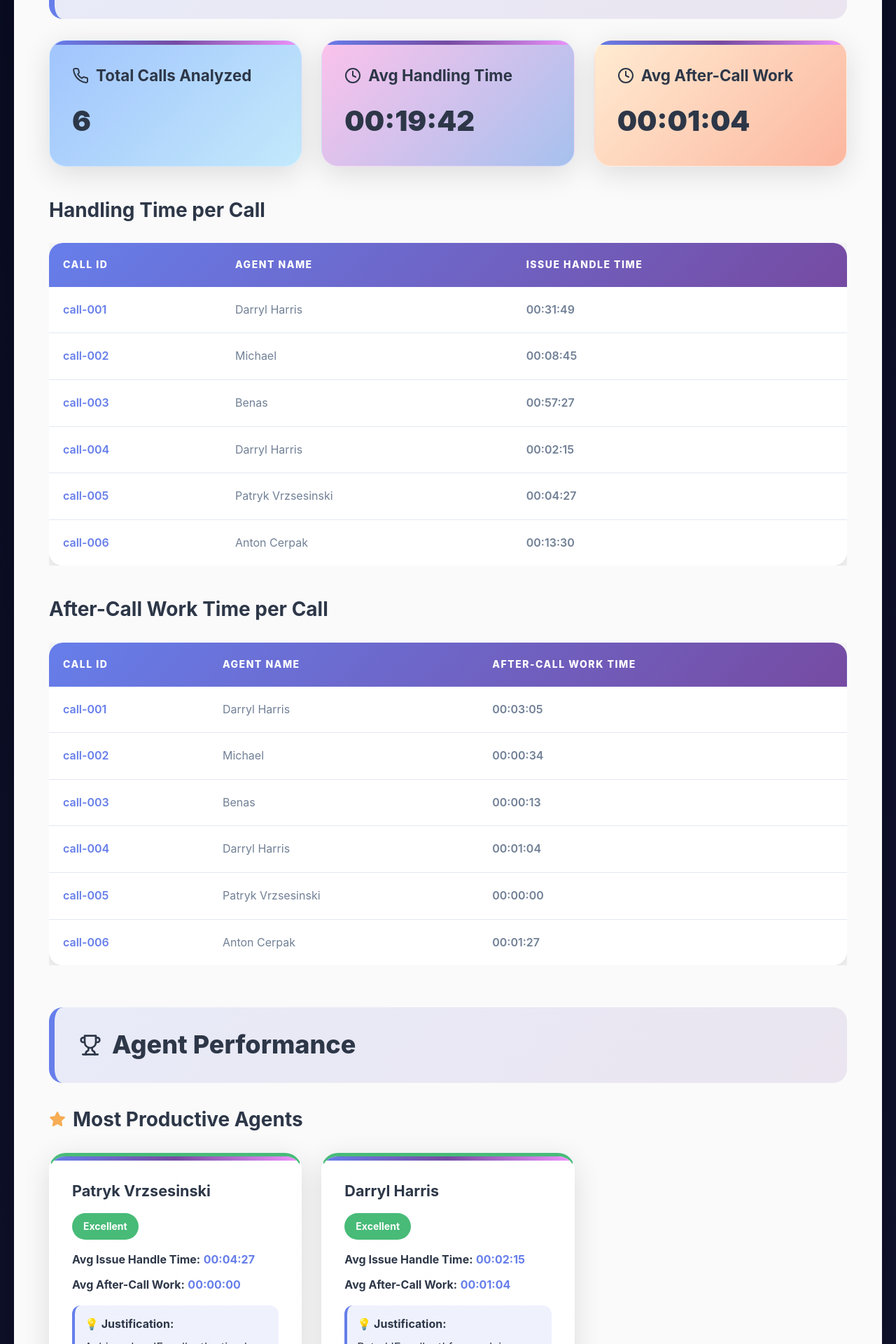
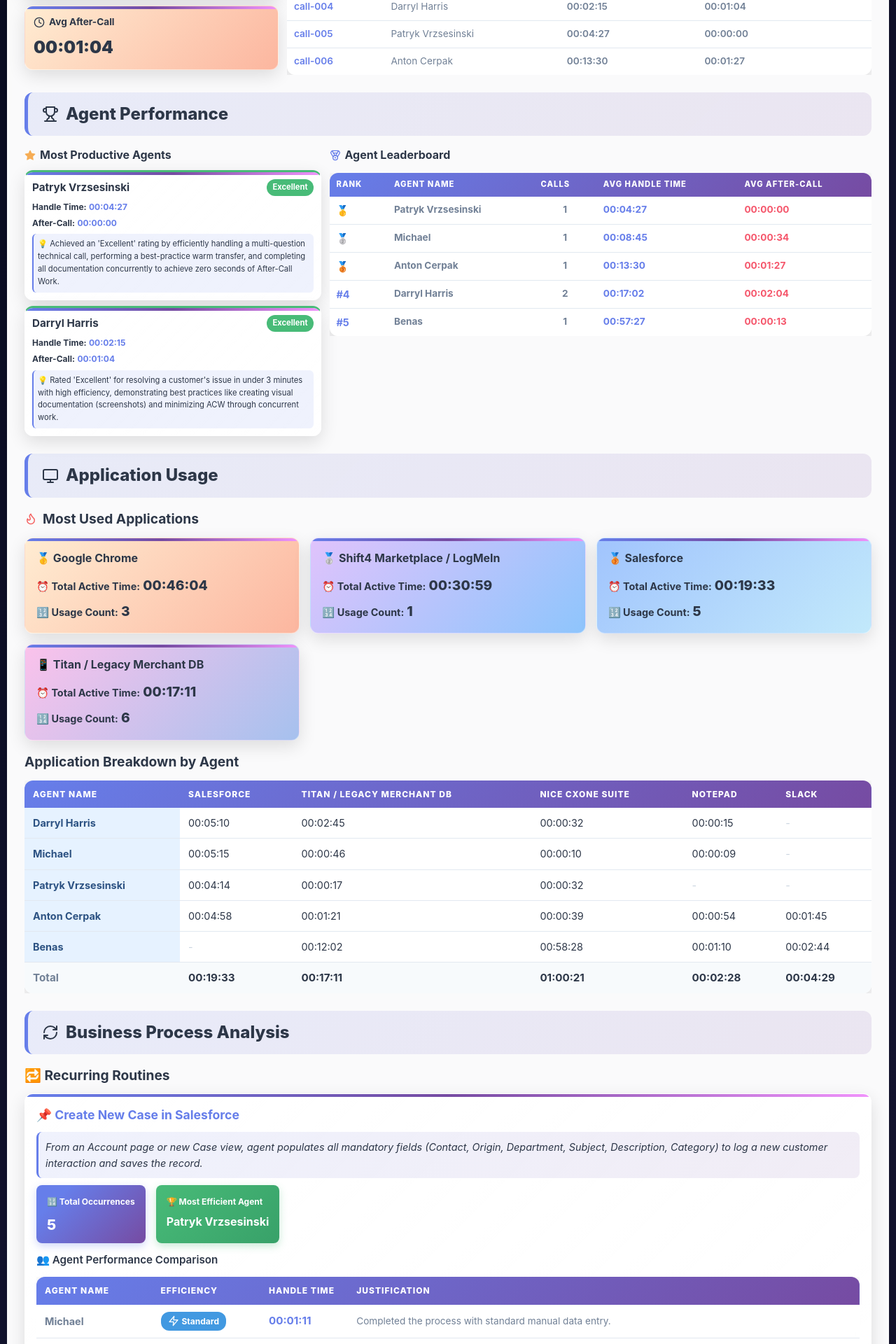
Before and after one commit to omerkul/demo, a React (Vite) app in the folder react-app/: page / in a window 1280 px wide. Shown: the part 380-2300 px from the top of the page at 70% size. Built offline with nearby package versions, Linux system fonts and the light colour scheme.

Commit message:
refactor

```diff
--- a/react-app/src/components/AgentPerformance.tsx
+++ b/react-app/src/components/AgentPerformance.tsx
@@ -22,72 +22,82 @@
   return (
     <section className="section">
       <h2 className="section-title">
-        <Trophy size={32} />
+        <Trophy size={24} />
         Agent Performance
       </h2>
 
-      <h3 style={{ marginBottom: '20px', fontSize: '1.75rem', fontWeight: '700', display: 'flex', alignItems: 'center', gap: '10px' }}>
-        <Star size={24} fill="#f6ad55" stroke="#f6ad55" />
+      <div style={{ display: 'flex', gap: '12px', alignItems: 'flex-start' }}>
+        {/* Most Productive Agents - Left Side */}
+        <div style={{ flex: '0 0 35%' }}>
+          <h3 style={{ marginBottom: '8px', fontSize: '1rem', fontWeight: '700', display: 'flex', alignItems: 'center', gap: '6px' }}>
+            <Star size={16} fill="#f6ad55" stroke="#f6ad55" />
             Most Productive Agents
           </h3>
-      <div className="card-grid">
+          <div style={{ display: 'flex', flexDirection: 'column', gap: '8px' }}>
             {data.mostProductiveAgents.map((agent) => (
-          <div key={agent.agentId} className="card" style={{ borderTop: `5px solid ${getRatingColor(agent.metrics.qualitativeRating)}` }}>
-            <h3 className="card-title">{agent.agentName}</h3>
-            <span className="badge badge-success" style={{ background: getRatingColor(agent.metrics.qualitativeRating), marginBottom: '16px' }}>
+              <div key={agent.agentId} className="card" style={{ borderTop: `3px solid ${getRatingColor(agent.metrics.qualitativeRating)}`, padding: '10px' }}>
+                <div style={{ display: 'flex', justifyContent: 'space-between', alignItems: 'center', marginBottom: '6px' }}>
+                  <h3 style={{ fontSize: '0.95rem', fontWeight: '700', margin: 0 }}>{agent.agentName}</h3>
+                  <span className="badge badge-success" style={{ background: getRatingColor(agent.metrics.qualitativeRating), padding: '3px 8px', fontSize: '0.7rem' }}>
                     {agent.metrics.qualitativeRating}
                   </span>
-            <p style={{ marginBottom: '10px' }}>
-              <strong>Avg Issue Handle Time:</strong>{' '}
+                </div>
+                <div style={{ fontSize: '0.75rem', marginBottom: '4px' }}>
+                  <strong>Handle Time:</strong>{' '}
                   <span style={{ color: '#667eea', fontWeight: '700' }}>{agent.metrics.averageIssueHandleTime}</span>
-            </p>
-            <p style={{ marginBottom: '16px' }}>
-              <strong>Avg After-Call Work:</strong>{' '}
+                </div>
+                <div style={{ fontSize: '0.75rem', marginBottom: '6px' }}>
+                  <strong>After-Call:</strong>{' '}
                   <span style={{ color: '#667eea', fontWeight: '700' }}>{agent.metrics.averageAfterCallWorkTime}</span>
-            </p>
+                </div>
                 <div style={{
-              padding: '14px',
+                  padding: '6px',
                   background: 'rgba(102, 126, 234, 0.1)',
-              borderRadius: '12px',
-              borderLeft: '4px solid #667eea'
+                  borderRadius: '6px',
+                  borderLeft: '2px solid #667eea',
+                  fontSize: '0.7rem'
                 }}>
-              <strong>💡 Justification:</strong>
-              <p style={{ marginTop: '8px' }}>{agent.justification}</p>
+                  <strong>💡</strong> {agent.justification}
                 </div>
               </div>
             ))}
           </div>
+        </div>
 
-      <h3 style={{ marginTop: '40px', marginBottom: '20px', fontSize: '1.75rem', fontWeight: '700', display: 'flex', alignItems: 'center', gap: '10px' }}>
-        <Medal size={24} stroke="#667eea" />
+        {/* Agent Leaderboard - Right Side */}
+        <div style={{ flex: '1' }}>
+          <h3 style={{ marginBottom: '8px', fontSize: '1rem', fontWeight: '700', display: 'flex', alignItems: 'center', gap: '6px' }}>
+            <Medal size={16} stroke="#667eea" />
             Agent Leaderboard
           </h3>
           <div className="table-container">
             <table>
               <thead>
                 <tr>
-              <th>Rank</th>
-              <th>Agent Name</th>
-              <th>Total Calls</th>
-              <th>Avg Issue Handle Time</th>
-              <th>Avg After-Call Work</th>
+                  <th style={{ padding: '8px 10px', fontSize: '0.7rem' }}>Rank</th>
+                  <th style={{ padding: '8px 10px', fontSize: '0.7rem' }}>Agent Name</th>
+                  <th style={{ padding: '8px 10px', fontSize: '0.7rem' }}>Calls</th>
+                  <th style={{ padding: '8px 10px', fontSize: '0.7rem' }}>Avg Handle Time</th>
+                  <th style={{ padding: '8px 10px', fontSize: '0.7rem' }}>Avg After-Call</th>
                 </tr>
               </thead>
               <tbody>
                 {data.agentLeaderboard.map((agent, index) => (
                   <tr key={agent.agentId}>
-                <td style={{ fontWeight: 'bold', fontSize: '1.3rem', color: index < 3 ? '#f6ad55' : '#667eea' }}>
+                    <td style={{ padding: '8px 10px', fontWeight: 'bold', fontSize: '0.9rem', color: index < 3 ? '#f6ad55' : '#667eea' }}>
                       {getMedalIcon(index)}
                     </td>
-                <td style={{ fontWeight: '700' }}>{agent.agentName}</td>
-                <td style={{ textAlign: 'center', fontWeight: '700', fontSize: '1.1rem' }}>{agent.totalCalls}</td>
-                <td style={{ fontWeight: '700', color: '#667eea' }}>{agent.averageIssueHandleTime}</td>
-                <td style={{ fontWeight: '700', color: '#f5576c' }}>{agent.averageAfterCallWorkTime}</td>
+                    <td style={{ padding: '8px 10px', fontWeight: '700', fontSize: '0.85rem' }}>{agent.agentName}</td>
+                    <td style={{ padding: '8px 10px', textAlign: 'center', fontWeight: '700', fontSize: '0.85rem' }}>{agent.totalCalls}</td>
+                    <td style={{ padding: '8px 10px', fontWeight: '700', color: '#667eea', fontSize: '0.85rem' }}>{agent.averageIssueHandleTime}</td>
+                    <td style={{ padding: '8px 10px', fontWeight: '700', color: '#f5576c', fontSize: '0.85rem' }}>{agent.averageAfterCallWorkTime}</td>
                   </tr>
                 ))}
               </tbody>
             </table>
           </div>
+        </div>
+      </div>
     </section>
   );
 }
--- a/react-app/src/components/ApplicationUsage.tsx
+++ b/react-app/src/components/ApplicationUsage.tsx
@@ -26,33 +26,33 @@
   return (
     <section className="section">
       <h2 className="section-title">
-        <Monitor size={32} />
+        <Monitor size={24} />
         Application Usage
       </h2>
 
-      <h3 style={{ marginBottom: '20px', fontSize: '1.75rem', fontWeight: '700', display: 'flex', alignItems: 'center', gap: '10px' }}>
-        <Flame size={24} stroke="#f56565" />
+      <h3 style={{ marginBottom: '10px', fontSize: '1.2rem', fontWeight: '700', display: 'flex', alignItems: 'center', gap: '8px' }}>
+        <Flame size={18} stroke="#f56565" />
         Most Used Applications
       </h3>
       <div className="card-grid">
         {data.mostUsedApplications.map((app, index) => (
           <div key={app.applicationName} className="card" style={{ background: getGradientForIndex(index) }}>
-            <h3 className="card-title" style={{ fontSize: '1.4rem' }}>
+            <h3 className="card-title" style={{ fontSize: '1rem' }}>
               {getMedalForIndex(index)} {app.applicationName}
             </h3>
-            <p style={{ marginBottom: '10px' }}>
+            <p style={{ marginBottom: '6px', fontSize: '0.9rem' }}>
               <strong>⏰ Total Active Time:</strong>{' '}
-              <span style={{ fontSize: '1.5rem', fontWeight: '800', color: '#2d3748' }}>{app.totalActiveTime}</span>
+              <span style={{ fontSize: '1.2rem', fontWeight: '800', color: '#2d3748' }}>{app.totalActiveTime}</span>
             </p>
-            <p>
+            <p style={{ fontSize: '0.9rem' }}>
               <strong>🔢 Usage Count:</strong>{' '}
-              <span style={{ fontSize: '1.5rem', fontWeight: '800', color: '#2d3748' }}>{app.usageCount}</span>
+              <span style={{ fontSize: '1.2rem', fontWeight: '800', color: '#2d3748' }}>{app.usageCount}</span>
             </p>
           </div>
         ))}
       </div>
 
-      <h3 style={{ marginTop: '40px', marginBottom: '20px', fontSize: '1.75rem', fontWeight: '700' }}>
+      <h3 style={{ marginTop: '15px', marginBottom: '8px', fontSize: '1.2rem', fontWeight: '700' }}>
         Application Breakdown by Agent
       </h3>
       <div className="table-container">
@@ -103,12 +103,12 @@
               background: '#f7fafc',
               fontWeight: '700'
             }}>
-              <td style={{ fontWeight: '700', fontSize: '1.05rem' }}>Total</td>
+              <td style={{ fontWeight: '700', fontSize: '0.95rem' }}>Total</td>
               {data.applicationBreakdown.map((app) => (
                 <td key={app.applicationName} style={{
                   textAlign: 'left',
                   fontWeight: '700',
-                  fontSize: '1.05rem',
+                  fontSize: '0.95rem',
                   color: '#2d3748'
                 }}>
                   {app.totalActiveTime}
--- a/react-app/src/components/BusinessProcessAnalysis.tsx
+++ b/react-app/src/components/BusinessProcessAnalysis.tsx
@@ -21,52 +21,52 @@
   return (
     <section className="section">
       <h2 className="section-title">
-        <RefreshCw size={32} />
+        <RefreshCw size={24} />
         Business Process Analysis
       </h2>
 
-      <h3 style={{ marginBottom: '20px', fontSize: '1.75rem', fontWeight: '700' }}>
+      <h3 style={{ marginBottom: '10px', fontSize: '1.2rem', fontWeight: '700' }}>
         🔁 Recurring Routines
       </h3>
       {data.recurringRoutines.map((routine) => (
-        <div key={routine.routineLabel} className="card" style={{ marginBottom: '30px' }}>
-          <h3 className="card-title" style={{ color: '#667eea', fontSize: '1.5rem' }}>
+        <div key={routine.routineLabel} className="card" style={{ marginBottom: '15px' }}>
+          <h3 className="card-title" style={{ color: '#667eea', fontSize: '1.1rem' }}>
             📌 {routine.routineLabel}
           </h3>
           <p style={{
-            padding: '16px',
+            padding: '10px',
             background: 'linear-gradient(135deg, rgba(102, 126, 234, 0.1) 0%, rgba(118, 75, 162, 0.1) 100%)',
-            borderRadius: '12px',
-            borderLeft: '5px solid #667eea',
+            borderRadius: '8px',
+            borderLeft: '3px solid #667eea',
             fontStyle: 'italic',
-            fontSize: '1.05rem',
-            marginBottom: '20px'
+            fontSize: '0.9rem',
+            marginBottom: '10px'
           }}>
             {routine.patternSummary}
           </p>
-          <div style={{ display: 'flex', gap: '30px', marginBottom: '20px', flexWrap: 'wrap' }}>
+          <div style={{ display: 'flex', gap: '15px', marginBottom: '10px', flexWrap: 'wrap' }}>
             <div style={{
-              padding: '16px 24px',
+              padding: '10px 15px',
               background: 'linear-gradient(135deg, #667eea 20%, #764ba2 100%)',
-              borderRadius: '12px',
+              borderRadius: '8px',
               color: 'white',
-              boxShadow: '0 8px 20px rgba(102, 126, 234, 0.3)'
+              boxShadow: '0 4px 12px rgba(102, 126, 234, 0.3)'
             }}>
-              <strong style={{ fontSize: '0.9rem' }}>🔢 Total Occurrences</strong>
-              <p style={{ fontSize: '2rem', fontWeight: '800', margin: '8px 0 0 0' }}>{routine.totalOccurrences}</p>
+              <strong style={{ fontSize: '0.75rem' }}>🔢 Total Occurrences</strong>
+              <p style={{ fontSize: '1.3rem', fontWeight: '800', margin: '4px 0 0 0' }}>{routine.totalOccurrences}</p>
             </div>
             <div style={{
-              padding: '16px 24px',
+              padding: '10px 15px',
               background: 'linear-gradient(135deg, #48bb78 0%, #38a169 100%)',
-              borderRadius: '12px',
+              borderRadius: '8px',
               color: 'white',
-              boxShadow: '0 8px 20px rgba(72, 187, 120, 0.3)'
+              boxShadow: '0 4px 12px rgba(72, 187, 120, 0.3)'
             }}>
-              <strong style={{ fontSize: '0.9rem' }}>🏆 Most Efficient Agent</strong>
-              <p style={{ fontSize: '1.3rem', fontWeight: '700', margin: '8px 0 0 0' }}>{routine.mostEfficientAgent.agentName}</p>
+              <strong style={{ fontSize: '0.75rem' }}>🏆 Most Efficient Agent</strong>
+              <p style={{ fontSize: '1rem', fontWeight: '700', margin: '4px 0 0 0' }}>{routine.mostEfficientAgent.agentName}</p>
             </div>
           </div>
-          <h4 style={{ marginTop: '30px', marginBottom: '15px', fontSize: '1.15rem', fontWeight: '600' }}>
+          <h4 style={{ marginTop: '12px', marginBottom: '8px', fontSize: '0.95rem', fontWeight: '600' }}>
             👥 Agent Performance Comparison
           </h4>
           <div className="table-container">
@@ -93,8 +93,8 @@
                         {agent.efficiency}
                       </span>
                     </td>
-                    <td style={{ fontWeight: '700', color: '#667eea', fontSize: '1.05rem' }}>{agent.handleTime}</td>
-                    <td style={{ fontSize: '0.95rem' }}>{agent.justification}</td>
+                    <td style={{ fontWeight: '700', color: '#667eea', fontSize: '0.95rem' }}>{agent.handleTime}</td>
+                    <td style={{ fontSize: '0.85rem' }}>{agent.justification}</td>
                   </tr>
                 ))}
               </tbody>
--- a/react-app/src/components/ReportMetadata.tsx
+++ b/react-app/src/components/ReportMetadata.tsx
@@ -20,107 +20,93 @@
   return (
     <section className="section">
       <h2 className="section-title">
-        <FileText size={32} />
+        <FileText size={24} />
         Report Overview
       </h2>
 
-      <div className="card-grid">
+      <div style={{ display: 'flex', gap: '12px', alignItems: 'flex-start' }}>
+        {/* Left Side - Metric Cards (Stacked Vertically) */}
+        <div style={{ flex: '0 0 30%', display: 'flex', flexDirection: 'column', gap: '10px' }}>
           {/* Total Calls Card */}
-        <div className="card" style={{ background: getGradientForIndex(2) }}>
-          <h3 className="card-title" style={{ fontSize: '1.4rem', display: 'flex', alignItems: 'center', gap: '10px' }}>
-            <Phone size={24} />
-            Total Calls Analyzed
+          <div className="card" style={{ background: getGradientForIndex(2), padding: '12px' }}>
+            <h3 style={{ fontSize: '0.85rem', display: 'flex', alignItems: 'center', gap: '6px', marginBottom: '6px', fontWeight: '700' }}>
+              <Phone size={16} />
+              Total Calls
             </h3>
             <p style={{
-            fontSize: '2.5rem',
+              fontSize: '1.5rem',
               fontWeight: '900',
               color: '#2d3748',
-            marginTop: '10px'
+              margin: 0
             }}>
               {metadata.totalCallsAnalyzed}
             </p>
           </div>
 
           {/* Average Handling Time Card */}
-        <div className="card" style={{ background: getGradientForIndex(3) }}>
-          <h3 className="card-title" style={{ fontSize: '1.4rem', display: 'flex', alignItems: 'center', gap: '10px' }}>
-            <Clock size={24} />
-            Avg Handling Time
+          <div className="card" style={{ background: getGradientForIndex(3), padding: '12px' }}>
+            <h3 style={{ fontSize: '0.85rem', display: 'flex', alignItems: 'center', gap: '6px', marginBottom: '6px', fontWeight: '700' }}>
+              <Clock size={16} />
+              Avg Handle Time
             </h3>
             <p style={{
-            fontSize: '2.5rem',
+              fontSize: '1.5rem',
               fontWeight: '900',
               color: '#2d3748',
-            marginTop: '10px'
+              margin: 0
             }}>
               {metrics.averageHandlingTime.overallAverage}
             </p>
           </div>
 
           {/* Average After-Call Work Card */}
-        <div className="card" style={{ background: getGradientForIndex(0) }}>
-          <h3 className="card-title" style={{ fontSize: '1.4rem', display: 'flex', alignItems: 'center', gap: '10px' }}>
-            <Clock size={24} />
-            Avg After-Call Work
+          <div className="card" style={{ background: getGradientForIndex(0), padding: '12px' }}>
+            <h3 style={{ fontSize: '0.85rem', display: 'flex', alignItems: 'center', gap: '6px', marginBottom: '6px', fontWeight: '700' }}>
+              <Clock size={16} />
+              Avg After-Call
             </h3>
             <p style={{
-            fontSize: '2.5rem',
+              fontSize: '1.5rem',
               fontWeight: '900',
               color: '#2d3748',
-            marginTop: '10px'
+              margin: 0
             }}>
               {metrics.averageAfterCallWork.overallAverage}
             </p>
           </div>
         </div>
 
-      {/* Detailed Tables */}
-      <h3 style={{ marginTop: '40px', marginBottom: '20px', fontSize: '1.75rem', fontWeight: '700' }}>
-        Handling Time per Call
+        {/* Right Side - Call Metrics Details Table */}
+        <div style={{ flex: '1' }}>
+          <h3 style={{ marginBottom: '8px', fontSize: '1rem', fontWeight: '700' }}>
+            Call Metrics Details
           </h3>
           <div className="table-container">
             <table>
               <thead>
                 <tr>
-              <th>Call ID</th>
-              <th>Agent Name</th>
-              <th>Issue Handle Time</th>
+                  <th style={{ padding: '8px 10px', fontSize: '0.7rem' }}>Call ID</th>
+                  <th style={{ padding: '8px 10px', fontSize: '0.7rem' }}>Agent Name</th>
+                  <th style={{ padding: '8px 10px', fontSize: '0.7rem' }}>Handle Time</th>
+                  <th style={{ padding: '8px 10px', fontSize: '0.7rem' }}>After-Call Time</th>
                 </tr>
               </thead>
               <tbody>
-            {metrics.averageHandlingTime.calls.map((call) => (
+                {metrics.averageHandlingTime.calls.map((call, index) => {
+                  const afterCallWorkCall = metrics.averageAfterCallWork.calls[index];
+                  return (
                     <tr key={call.callId}>
-                <td style={{ fontWeight: '600', color: '#667eea' }}>{call.callId}</td>
-                <td>{call.agentName}</td>
-                <td style={{ fontWeight: '600' }}>{call.issueHandleTime}</td>
+                      <td style={{ padding: '8px 10px', fontWeight: '600', color: '#667eea', fontSize: '0.85rem' }}>{call.callId}</td>
+                      <td style={{ padding: '8px 10px', fontSize: '0.85rem' }}>{call.agentName}</td>
+                      <td style={{ padding: '8px 10px', fontWeight: '600', fontSize: '0.85rem' }}>{call.issueHandleTime}</td>
+                      <td style={{ padding: '8px 10px', fontWeight: '600', fontSize: '0.85rem' }}>{afterCallWorkCall?.afterCallWorkTime || '-'}</td>
                     </tr>
-            ))}
+                  );
+                })}
               </tbody>
             </table>
           </div>
-
-      <h3 style={{ marginTop: '40px', marginBottom: '20px', fontSize: '1.75rem', fontWeight: '700' }}>
-        After-Call Work Time per Call
-      </h3>
-      <div className="table-container">
-        <table>
-          <thead>
-            <tr>
-              <th>Call ID</th>
-              <th>Agent Name</th>
-              <th>After-Call Work Time</th>
-            </tr>
-          </thead>
-          <tbody>
-            {metrics.averageAfterCallWork.calls.map((call) => (
-              <tr key={call.callId}>
-                <td style={{ fontWeight: '600', color: '#667eea' }}>{call.callId}</td>
-                <td>{call.agentName}</td>
-                <td style={{ fontWeight: '600' }}>{call.afterCallWorkTime}</td>
-              </tr>
-            ))}
-          </tbody>
-        </table>
+        </div>
       </div>
     </section>
   );
--- a/react-app/src/index.css
+++ b/react-app/src/index.css
@@ -29,7 +29,7 @@
 
 #root {
   min-height: 100vh;
-  padding: 20px;
+  padding: 10px;
 }
 
 .app-container {
@@ -37,58 +37,58 @@
   margin: 0 auto;
   background: rgba(255, 255, 255, 0.98);
   backdrop-filter: blur(30px);
-  border-radius: 32px;
-  padding: 50px;
+  border-radius: 20px;
+  padding: 25px;
   box-shadow: 0 40px 120px rgba(0, 0, 0, 0.5);
 }
 
 .app-header {
   text-align: center;
-  margin-bottom: 50px;
+  margin-bottom: 20px;
 }
 
 .app-title {
-  font-size: 3.5rem;
+  font-size: 2rem;
   font-weight: 900;
   background: linear-gradient(135deg, var(--primary) 0%, var(--primary-dark) 50%, var(--secondary) 100%);
   -webkit-background-clip: text;
   -webkit-text-fill-color: transparent;
   background-clip: text;
-  margin-bottom: 20px;
+  margin-bottom: 10px;
 }
 
 .section {
-  margin-bottom: 60px;
+  margin-bottom: 25px;
 }
 
 .section-title {
-  font-size: 2.25rem;
+  font-size: 1.5rem;
   font-weight: 800;
-  margin-bottom: 30px;
-  padding: 25px 35px;
+  margin-bottom: 15px;
+  padding: 12px 20px;
   background: linear-gradient(135deg, rgba(102, 126, 234, 0.12) 0%, rgba(118, 75, 162, 0.12) 100%);
-  border-radius: 20px;
-  border-left: 8px solid var(--primary);
+  border-radius: 12px;
+  border-left: 5px solid var(--primary);
   display: flex;
   align-items: center;
-  gap: 15px;
+  gap: 10px;
 }
 
 .card-grid {
   display: grid;
-  grid-template-columns: repeat(auto-fill, minmax(350px, 1fr));
-  gap: 28px;
-  margin-top: 25px;
+  grid-template-columns: repeat(auto-fill, minmax(300px, 1fr));
+  gap: 15px;
+  margin-top: 12px;
 }
 
 .card {
   background: linear-gradient(135deg, rgba(255, 255, 255, 0.95) 0%, rgba(255, 255, 255, 0.85) 100%);
   backdrop-filter: blur(20px);
   border: 1px solid rgba(255, 255, 255, 0.4);
-  border-radius: 24px;
-  padding: 32px;
-  box-shadow: 0 10px 40px rgba(0, 0, 0, 0.12);
-  transition: all 0.4s cubic-bezier(0.175, 0.885, 0.32, 1.275);
+  border-radius: 12px;
+  padding: 16px;
+  box-shadow: 0 8px 25px rgba(0, 0, 0, 0.12);
+  transition: all 0.3s cubic-bezier(0.175, 0.885, 0.32, 1.275);
   position: relative;
   overflow: hidden;
 }
@@ -99,23 +99,23 @@
   top: 0;
   left: 0;
   right: 0;
-  height: 6px;
+  height: 4px;
   background: linear-gradient(90deg, var(--primary) 0%, var(--primary-dark) 50%, var(--secondary) 100%);
-  border-radius: 24px 24px 0 0;
+  border-radius: 12px 12px 0 0;
 }
 
 .card:hover {
-  transform: translateY(-12px) scale(1.02);
-  box-shadow: 0 25px 60px rgba(102, 126, 234, 0.25);
+  transform: translateY(-6px) scale(1.01);
+  box-shadow: 0 15px 40px rgba(102, 126, 234, 0.25);
 }
 
 .card-title {
-  font-size: 1.35rem;
+  font-size: 1.1rem;
   font-weight: 700;
-  margin-bottom: 15px;
+  margin-bottom: 10px;
   display: flex;
   align-items: center;
-  gap: 10px;
+  gap: 8px;
 }
 
 .card-content {
@@ -141,7 +141,7 @@
 
 .table-container {
   overflow-x: auto;
-  margin-top: 25px;
+  margin-top: 12px;
 }
 
 table {
@@ -150,9 +150,9 @@
   border-spacing: 0;
   background: rgba(255, 255, 255, 0.95);
   backdrop-filter: blur(15px);
-  border-radius: 20px;
+  border-radius: 12px;
   overflow: hidden;
-  box-shadow: 0 12px 45px rgba(0, 0, 0, 0.15);
+  box-shadow: 0 8px 30px rgba(0, 0, 0, 0.15);
 }
 
 thead {
@@ -160,19 +160,20 @@
 }
 
 th {
-  padding: 20px;
+  padding: 10px 12px;
   text-align: left;
   font-weight: 800;
   color: white;
   text-transform: uppercase;
-  font-size: 0.875rem;
-  letter-spacing: 1.5px;
+  font-size: 0.75rem;
+  letter-spacing: 1px;
 }
 
 td {
-  padding: 20px;
+  padding: 10px 12px;
   border-bottom: 1px solid var(--border);
   color: var(--text-light);
+  font-size: 0.9rem;
 }
 
 tbody tr {
@@ -192,11 +193,11 @@
 .badge {
   display: inline-flex;
   align-items: center;
-  gap: 6px;
-  padding: 8px 16px;
-  border-radius: 20px;
+  gap: 4px;
+  padding: 4px 10px;
+  border-radius: 12px;
   font-weight: 700;
-  font-size: 0.875rem;
+  font-size: 0.75rem;
 }
 
 .badge-success {
@@ -220,12 +221,12 @@
 }
 
 .alert {
-  padding: 20px;
-  border-radius: 16px;
-  margin-bottom: 20px;
+  padding: 12px;
+  border-radius: 10px;
+  margin-bottom: 12px;
   display: flex;
   align-items: flex-start;
-  gap: 15px;
+  gap: 10px;
 }
 
 .alert-danger {
```
Also changed, not shown: react-app/src/components/Synthesis.tsx (+140 -143 lines). Lines whose indentation alone changed are shown as unchanged.
